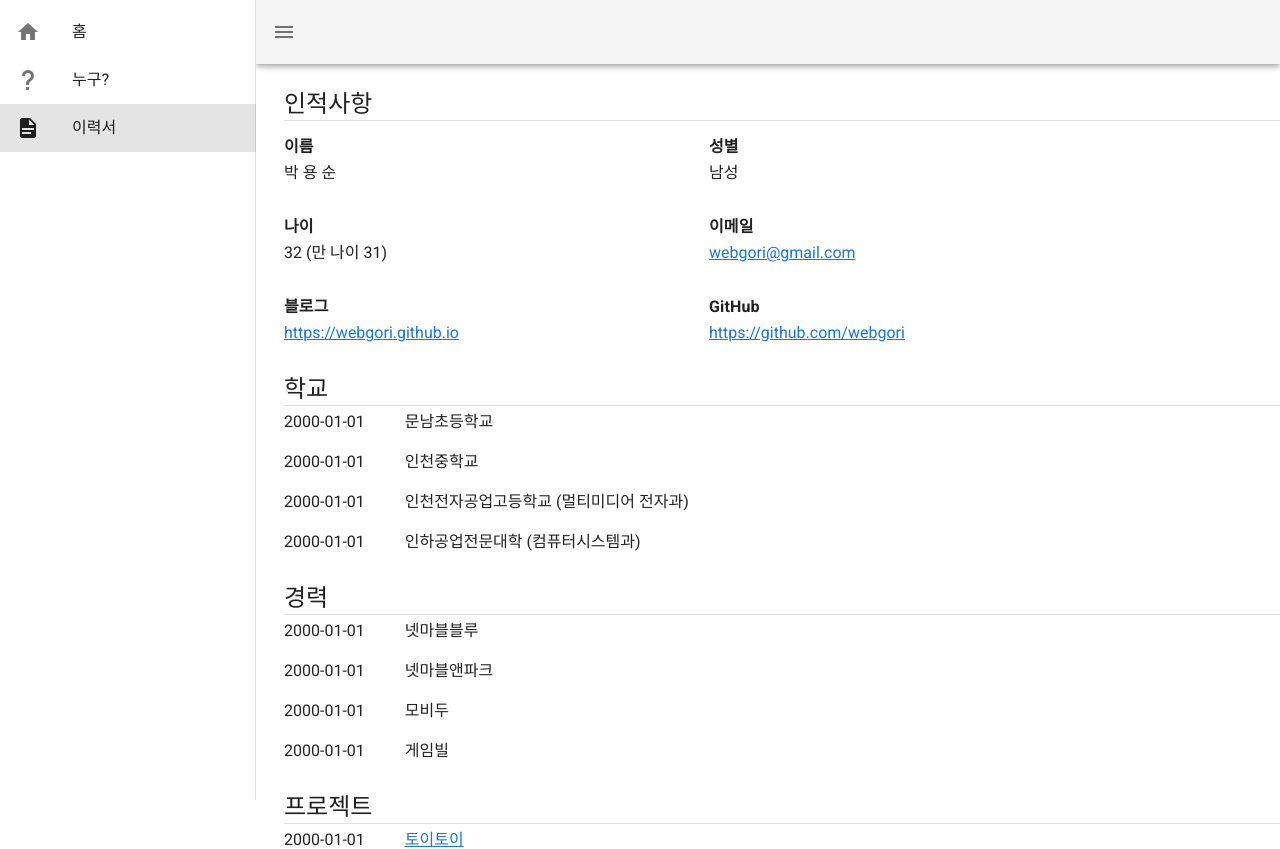
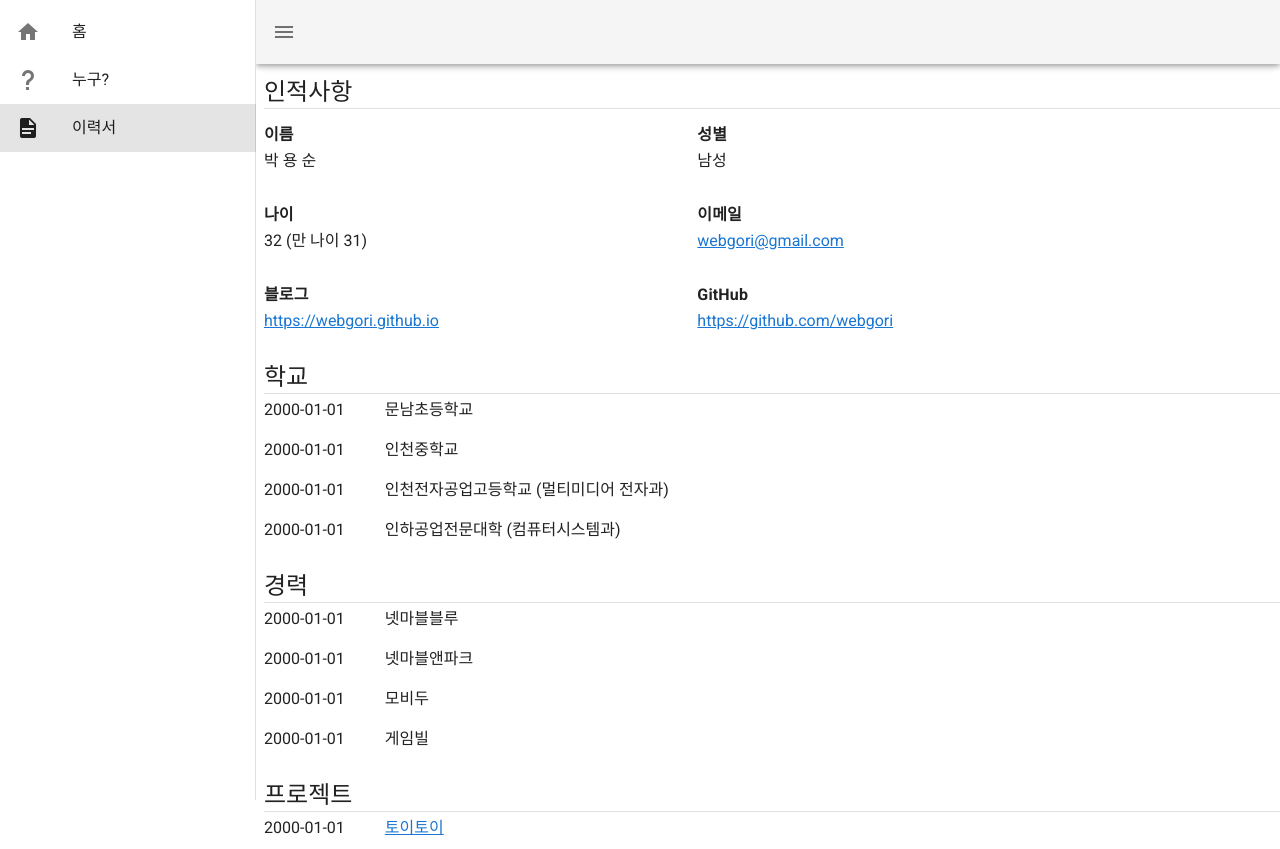
Before and after one commit to webgori/webgori-web, a Nuxt app: page /resume in a window 1280 px wide. Shown: the top 849 px of the page. Built offline with nearby package versions, Linux system fonts and the light colour scheme.

Commit message:
이력서 메뉴 수정

```diff
--- a/pages/resume.vue
+++ b/pages/resume.vue
@@ -1,6 +1,6 @@
 <template>
   <v-row justify="center" class="fill-height">
-    <v-col cols="12" class="pl-10 mt-3">
+    <v-col cols="12" class="pl-5">
       <v-row class="mt-0">
         <v-col cols="12">
           <span class="text-h5">인적사항</span>
```
